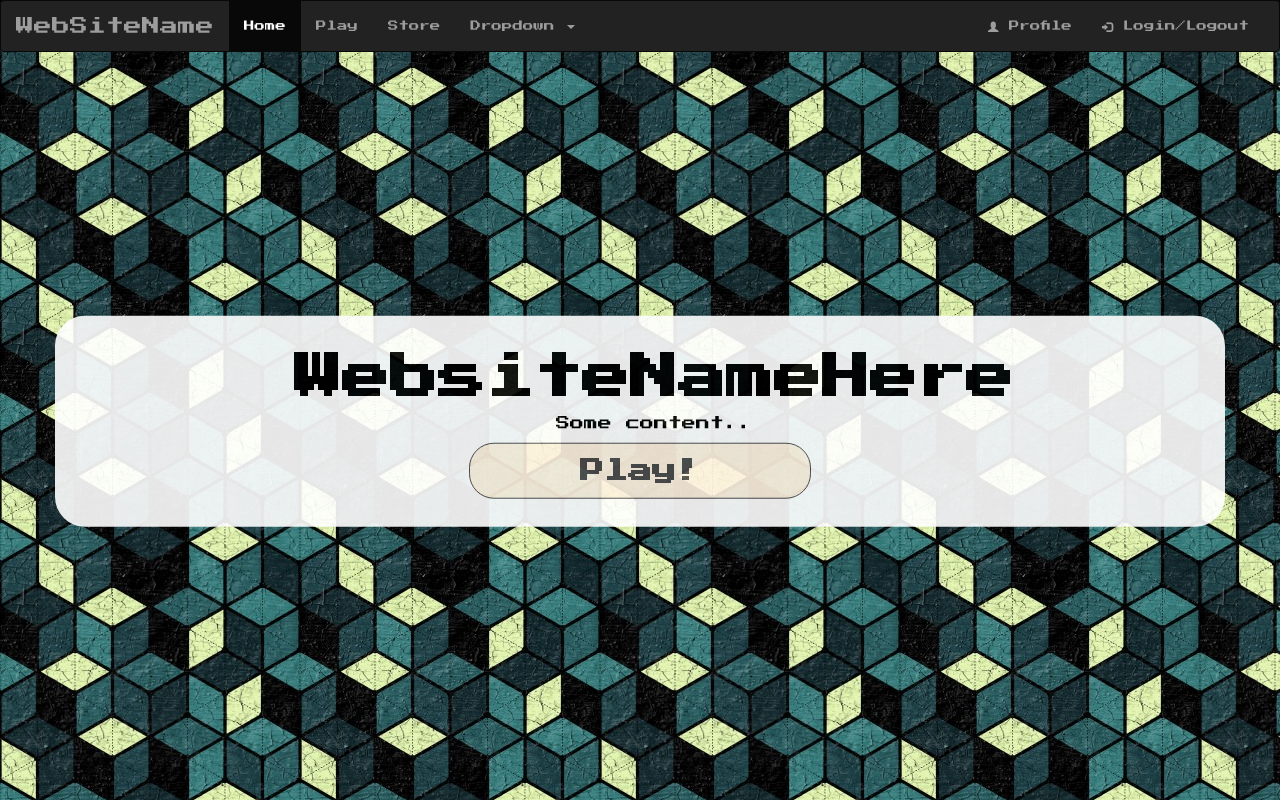
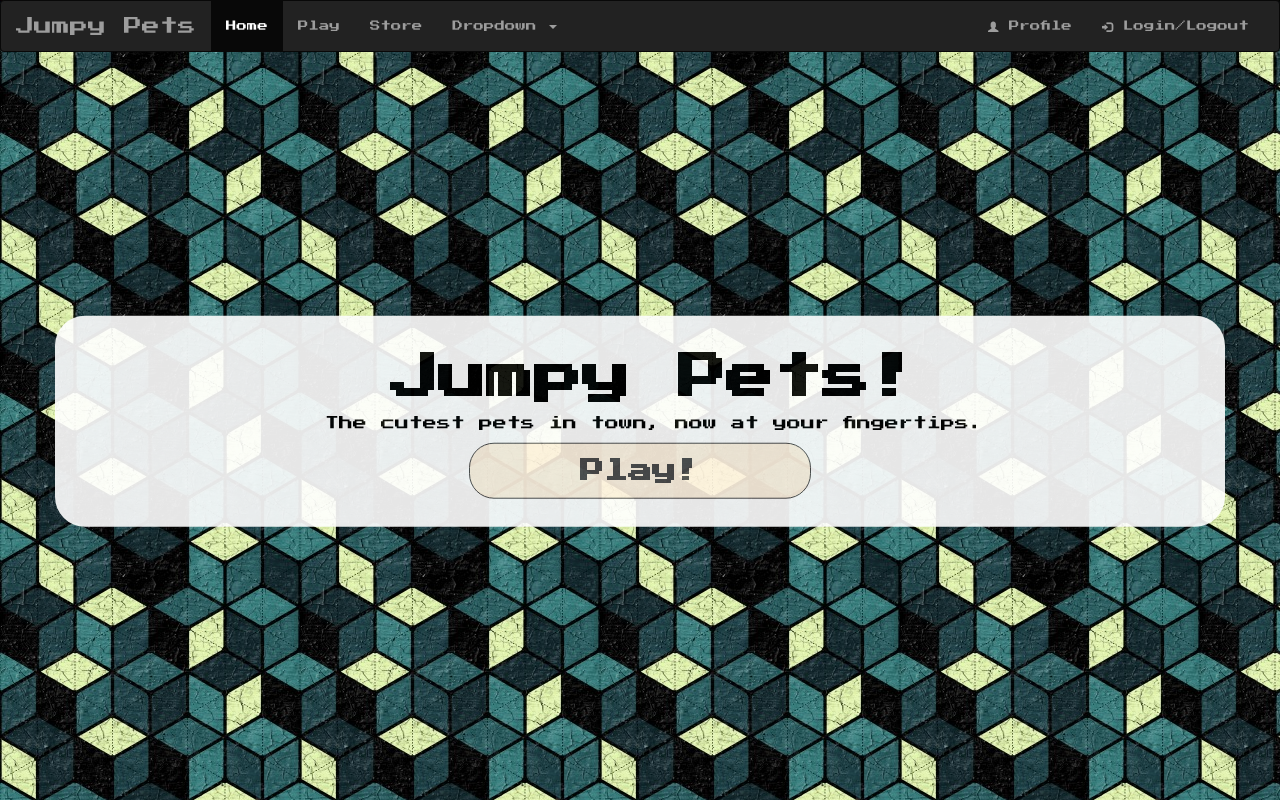
Before and after one commit to HannahReinbolt/Pet_Game_Website, a website: page Website/index.html in a window 1280 px wide. Drawn offline with nearby package versions, Linux system fonts and the light colour scheme.

Commit message:
Jumpy Pets website rename

```diff
--- a/Website/index.html
+++ b/Website/index.html
@@ -32,7 +32,7 @@
         <span class="icon-bar"></span>
         <span class="icon-bar"></span>
       </button>
-      <a class="navbar-brand" href="index.html">WebSiteName</a>
+      <a class="navbar-brand" href="index.html">Jumpy Pets</a>
     </div>
 
     <!-- Collect the nav links, forms, and other content for toggling -->
@@ -63,8 +63,8 @@
   <div class="centered">
     <div class="container">
       <div style="padding-left:2em;">
-        <font size="20" style="font-weight: 700;">WebsiteNameHere</font>
-        <p>Some content..</p>
+        <font size="20" style="font-weight: 700;">Jumpy Pets!</font>
+        <p>The cutest pets in town, now at your fingertips.</p>
       </div>
 
       <div class="main-play-button"><font size="5">Play!</font>
```
Also changed, not shown: Website/admin.html (+1 -1 lines), Website/chat.html (+1 -1 lines), Website/game.html (+1 -1 lines), Website/login_register.html (+1 -1 lines), Website/password_change.html (+1 -1 lines), Website/password_change_fail.html (+1 -1 lines), Website/password_change_success.html (+1 -1 lines), Website/profile.html (+1 -1 lines), Website/profile_search.html (+1 -1 lines), Website/store.html (+1 -1 lines).
